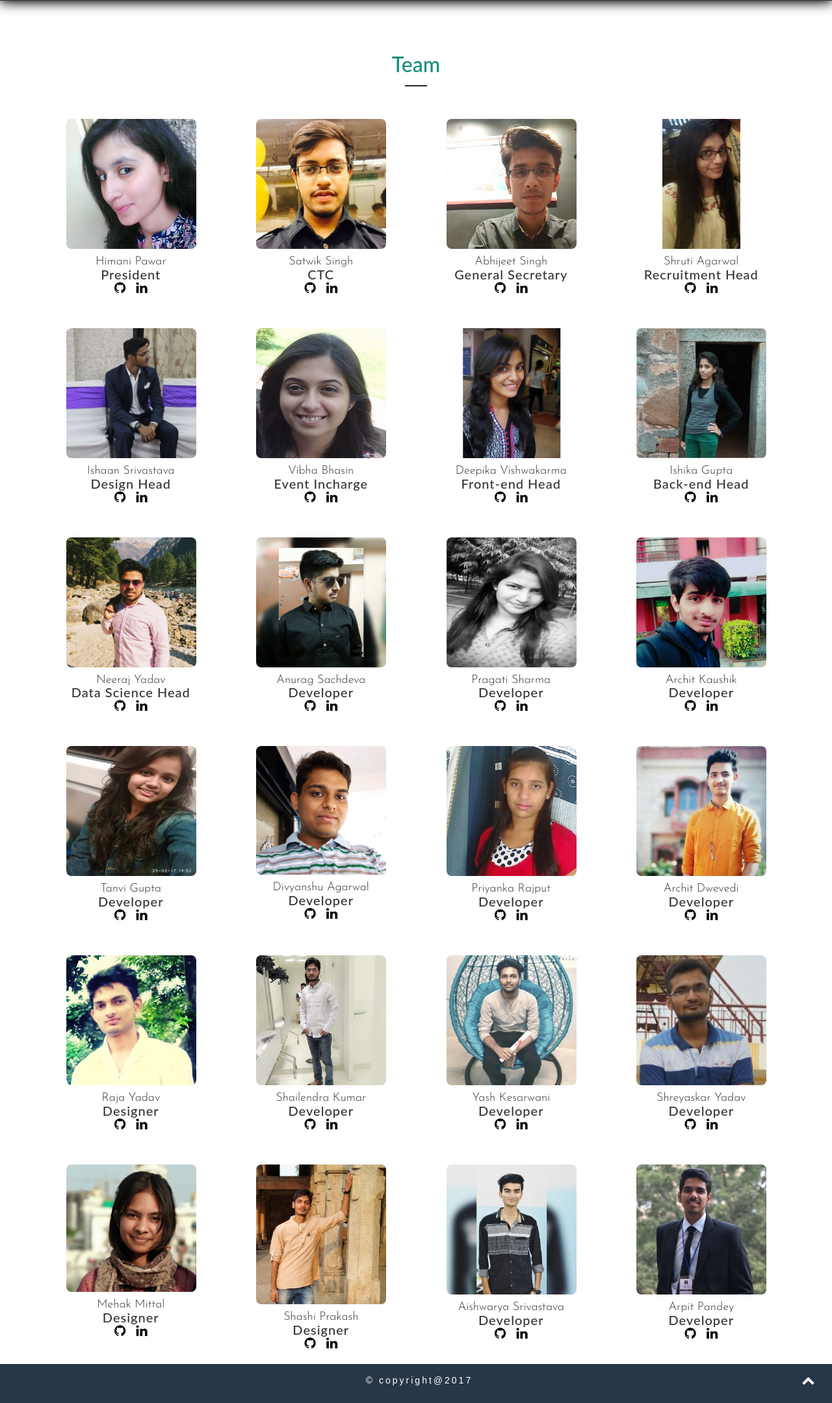
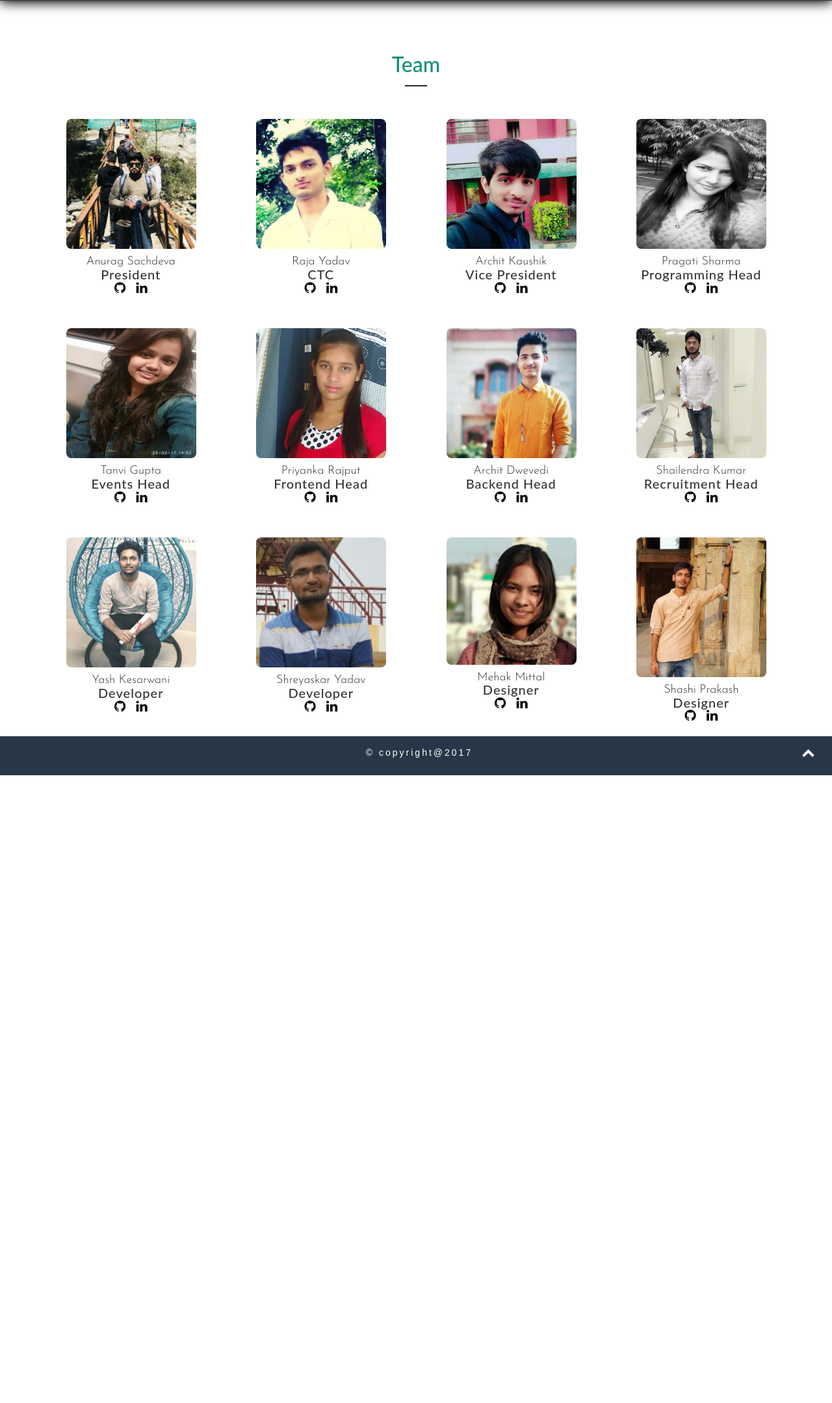
Before and after one commit to MMIL/MMIL-Website-V3, a Django app: page /team/ in a window 1280 px wide. Shown: the part 79-2238 px from the top of the page at 65% size. After the commit the page ends 1272 px from the top, so only its background shows below. Run offline with Django 3.2, Linux system fonts and the light colour scheme; some libraries are stand-ins or nearby versions.

Commit message:
change code

```diff
--- a/templates/team/team.html
+++ b/templates/team/team.html
@@ -138,7 +138,7 @@
                         </center>
                     </div>
                 </div> -->
-                <div class="row animated fadeInDown">
+                <!-- <div class="row animated fadeInDown">
                     <div class="col-md-3">
                         <center>
                             <img src="{% static 'img/team/himani.jpg' %}" class="img-responsive" width="200" alt="">
@@ -213,24 +213,34 @@
                             <a href="https://www.linkedin.com/in/ishika-gupta-a4954410a" target="_blank"><i class="fa fa-linkedin" aria-hidden="true"></i></a>
                         </center>
                     </div>
-                </div>
+                </div> -->
                 <div class="row animated fadeInDown">
+
                     <div class="col-md-3">
                         <center>
-                          <img src="{% static 'img/team/neeraj.jpeg' %}" class="img-responsive" width="200" alt="">
-                          <h4>Neeraj Yadav</h4>
-                          <h5>Data Science Head</h5>
-                          <a href="#" target="_blank"><i class="fa fa-github" aria-hidden="true"></i></a>
-                          <a href="#" target="_blank"><i class="fa fa-linkedin" aria-hidden="true"></i></a>
+                          <img src="{% static 'img/team/Anurag.jpg' %}" class="img-responsive" width="200" alt="">
+                          <h4>Anurag Sachdeva</h4>
+                          <h5>President</h5>
+                          <a href="https://github.com/anuragsachdeva28" target="_blank"><i class="fa fa-github" aria-hidden="true"></i></a>
+                          <a href="https://www.linkedin.com/in/anurag-sachdeva-589438121" target="_blank"><i class="fa fa-linkedin" aria-hidden="true"></i></a>
                         </center>
                     </div>
                     <div class="col-md-3">
                         <center>
-                          <img src="{% static 'img/team/anurag.jpeg' %}" class="img-responsive" width="200" alt="">
-                          <h4>Anurag Sachdeva</h4>
-                          <h5>Developer</h5>
-                          <a href="https://github.com/anuragsachdeva28" target="_blank"><i class="fa fa-github" aria-hidden="true"></i></a>
-                          <a href="https://www.linkedin.com/in/anurag-sachdeva-589438121" target="_blank"><i class="fa fa-linkedin" aria-hidden="true"></i></a>
+                            <img src="{% static 'img/team/raja.jpg' %}" class="img-responsive" width="200" alt="">
+                            <h4>Raja Yadav</h4>
+                            <h5>CTC</h5>
+                            <a href="https://github.com/theking60975" target="_blank"><i class="fa fa-github" aria-hidden="true"></i></a>
+                            <a href="https://www.linkedin.com/in/raja-yadav-3288b4129" target="_blank"><i class="fa fa-linkedin" aria-hidden="true"></i></a>
+                        </center>
+                    </div>
+                    <div class="col-md-3">
+                        <center>
+                            <img src="{% static 'img/team/archit.jpg' %}" class="img-responsive" width="200" alt="">
+                            <h4>Archit Kaushik</h4>
+                            <h5>Vice President</h5>
+                            <a href="https://github.com/architkshk" target="_blank"><i class="fa fa-github" aria-hidden="true"></i></a>
+                            <a href="https://www.linkedin.com/in/archit-kaushik-89ab9468" target="_blank"><i class="fa fa-linkedin" aria-hidden="true"></i></a>
                         </center>
                     </div>
                     <div class="col-md-3">
@@ -238,45 +248,29 @@
                           <center>
                               <img src="{% static 'img/team/pragati.jpg' %}" class="img-responsive" width="200" alt="">
                               <h4>Pragati Sharma</h4>
-                              <h5>Developer</h5>
+                              <h5>Programming Head</h5>
                               <a href="https://github.com/Pragati03" target="_blank"><i class="fa fa-github" aria-hidden="true"></i></a>
                               <a href="https://www.linkedin.com/in/pragati-sharma-85635714b/" target="_blank"><i class="fa fa-linkedin" aria-hidden="true"></i></a>
                           </center>
                     </div>
-                    <div class="col-md-3">
-                        <center>
-                            <img src="{% static 'img/team/archit.jpg' %}" class="img-responsive" width="200" alt="">
-                            <h4>Archit Kaushik</h4>
-                            <h5>Developer</h5>
-                            <a href="https://github.com/architkshk" target="_blank"><i class="fa fa-github" aria-hidden="true"></i></a>
-                            <a href="https://www.linkedin.com/in/archit-kaushik-89ab9468" target="_blank"><i class="fa fa-linkedin" aria-hidden="true"></i></a>
-                        </center>
-                    </div>
+
                 </div>
                 <div class="row animated fadeInDown">
                     <div class="col-md-3">
                         <center>
                             <img src="{% static 'img/team/Tanvi.jpg' %}" class="img-responsive" width="200" alt="">
                             <h4>Tanvi Gupta</h4>
-                            <h5>Developer</h5>
+                            <h5>Events Head</h5>
                             <a href="https://github.com/Tanvi01" target="_blank"><i class="fa fa-github" aria-hidden="true"></i></a>
                             <a href="https://www.linkedin.com/in/tanvi-gupta-450786135" target="_blank"><i class="fa fa-linkedin" aria-hidden="true"></i></a>
                         </center>
                     </div>
-                    <div class="col-md-3">
-                        <center>
-                            <img src="{% static 'img/team/divyasnhu.jpeg' %}" class="img-responsive" width="200" alt="">
-                            <h4>Divyanshu Agarwal</h4>
-                            <h5>Developer</h5>
-                            <a href="https://github.com/Divyansh42" target="_blank"><i class="fa fa-github" aria-hidden="true"></i></a>
-                            <a href="https://www.linkedin.com/in/divyanshu-agrawal-18491514a/" target="_blank"><i class="fa fa-linkedin" aria-hidden="true"></i></a>
-                        </center>
-                    </div>
+
                     <div class="col-md-3">
                         <center>
                             <img src="{% static 'img/team/priyanka.jpg' %}" class="img-responsive" width="200" alt="">
                             <h4>Priyanka Rajput</h4>
-                            <h5>Developer</h5>
+                            <h5>Frontend Head</h5>
                             <a href="https://github.com/Priyankarajput1" target="_blank"><i class="fa fa-github" aria-hidden="true"></i></a>
                             <a href="https://www.linkedin.com/in/priyanka-rajput-799329135" target="_blank"><i class="fa fa-linkedin" aria-hidden="true"></i></a>
                         </center>
@@ -285,31 +279,24 @@
                         <center>
                             <img src="{% static 'img/team/architd.jpeg' %}" class="img-responsive" width="200" alt="">
                             <h4>Archit Dwevedi</h4>
-                            <h5>Developer</h5>
+                            <h5>Backend Head</h5>
                             <a href="https://github.com/arch888" target="_blank"><i class="fa fa-github" aria-hidden="true"></i></a>
                             <a href="https://www.linkedin.com/in/archit-dwevedi/" target="_blank"><i class="fa fa-linkedin" aria-hidden="true"></i></a>
-                        </center>
-                    </div>
-                </div>
-                <div class="row animated fadeInDown">
-                    <div class="col-md-3">
-                        <center>
-                            <img src="{% static 'img/team/raja.jpg' %}" class="img-responsive" width="200" alt="">
-                            <h4>Raja Yadav</h4>
-                            <h5>Designer</h5>
-                            <a href="https://github.com/theking60975" target="_blank"><i class="fa fa-github" aria-hidden="true"></i></a>
-                            <a href="https://www.linkedin.com/in/raja-yadav-3288b4129" target="_blank"><i class="fa fa-linkedin" aria-hidden="true"></i></a>
                         </center>
                     </div>
                     <div class="col-md-3">
                         <center>
                             <img src="{% static 'img/team/shailendra.jpeg' %}" class="img-responsive" width="200" alt="">
                             <h4>Shailendra Kumar</h4>
-                            <h5>Developer</h5>
+                            <h5>Recruitment Head</h5>
                             <a href="#" target="_blank"><i class="fa fa-github" aria-hidden="true"></i></a>
                             <a href="https://www.linkedin.com/in/shailendra-kumar-4867a7161/" target="_blank"><i class="fa fa-linkedin" aria-hidden="true"></i></a>
                         </center>
                     </div>
+                </div>
+                <div class="row animated fadeInDown">
+
+
                     <div class="col-md-3">
                         <center>
                             <img src="{% static 'img/team/yash1.jpeg' %}" class="img-responsive" width="200" alt="">
@@ -329,18 +316,8 @@
                             <a href="https://www.linkedin.com/in/shreyaskar-yadav-7b0023161" target="_blank"><i class="fa fa-linkedin" aria-hidden="true"></i></a>
                         </center>
                     </div>
-                    <!-- <div class="col-md-3">
-                        <center>
-                            <img src="assets/img/team/anushka.jpeg" class="img-responsive" width="200" alt="">
-                            <h4>Anushka Tayal</h4>
-                            <h5>Developer</h5>
-                            <a href="#" target="_blank"><i class="fa fa-github" aria-hidden="true"></i></a>
-                            <a href="#" target="_blank"><i class="fa fa-linkedin" aria-hidden="true"></i></a>
-                        </center>
-                    </div> -->
-                </div>
 
-                <div class="row animated fadeInDown">
+
                     <div class="col-md-3">
                         <center>
                             <img src="{% static 'img/team/mehak.jpeg' %}" class="img-responsive" width="200" alt="">
@@ -359,33 +336,7 @@
                             <a href="https://www.linkedin.com/in/shashi-prakash-63085a159/" target="_blank"><i class="fa fa-linkedin" aria-hidden="true"></i></a>
                         </center>
                     </div>
-                    <div class="col-md-3">
-                        <center>
-                          <img src="{% static 'img/team/aish.jpeg' %}" class="img-responsive" width="200" alt="">
-                          <h4>Aishwarya Srivastava</h4>
-                          <h5>Developer</h5>
-                          <a href="https://github.com/aish06" target="_blank"><i class="fa fa-github" aria-hidden="true"></i></a>
-                          <a href="https://www.linkedin.com/in/aishwary-srivastava-0ba807161" target="_blank"><i class="fa fa-linkedin" aria-hidden="true"></i></a>
-                        </center>
-                    </div>
-                    <div class="col-md-3">
-                        <center>
-                            <img src="{% static 'img/team/arpit.jpeg' %}" class="img-responsive" width="200" alt="">
-                            <h4>Arpit Pandey</h4>
-                            <h5>Developer</h5>
-                            <a href="https://github.com/arpit2910" target="_blank"><i class="fa fa-github" aria-hidden="true"></i></a>
-                            <a href="https://www.linkedin.com/in/arpit-pandey-55a169159/" target="_blank"><i class="fa fa-linkedin" aria-hidden="true"></i></a>
-                        </center>
-                    </div>
-                    <!-- <div class="col-md-3">
-                        <center>
-                            <img src="assets/img/team/archit.jpg" class="img-responsive" width="200" alt="">
-                            <h4>Archit Kaushik</h4>
-                            <h5>Developer</h5>
-                            <a href="#" target="_blank"><i class="fa fa-github" aria-hidden="true"></i></a>
-                            <a href="#" target="_blank"><i class="fa fa-linkedin" aria-hidden="true"></i></a>
-                        </center>
-                    </div> -->
+
                 </div>
             </div>
         </div>
```
Also changed, not shown: static_mmil/img/team/Anurag.jpg (added).
